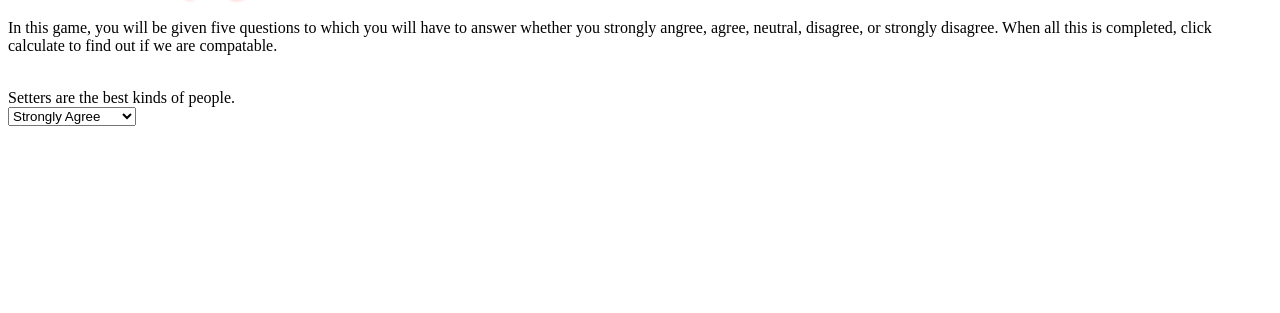
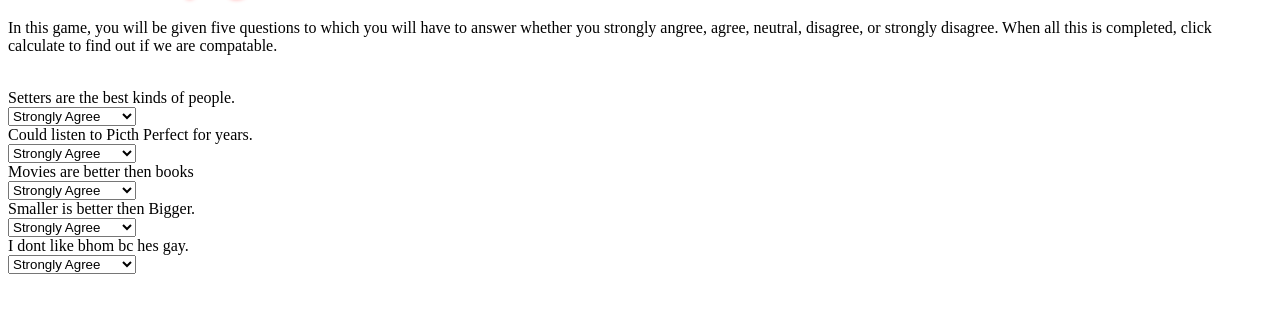
Before and after one commit to CameronHoying/matchmaker-for-web, a plain HTML site: page index.html in a window 1280 px wide. Shown: the part 61-374 px from the top of the page. Drawn offline with Linux system fonts and the light colour scheme.

Commit message:
Add files via upload

```diff
--- a/index.html
+++ b/index.html
@@ -27,6 +27,54 @@ h1 {
   <option value="2">Disagree</option>
   <option value="1">Strongly Disagree</option>
 </select>
+<br />
+<label>
+  Could listen to Picth Perfect for years.
+</label>
+<br />
+<select id="question2">
+  <option value="5">Strongly Agree</option>
+  <option value="4">Agree</option>
+  <option value="3">Neutral</option>
+  <option value="2">Disagree</option>
+  <option value="1">Strongly Disagree</option>
+</select>
+<br />
+<label>
+  Movies are better then books
+</label>
+<br />
+<select id="question3">
+  <option value="5">Strongly Agree</option>
+  <option value="4">Agree</option>
+  <option value="3">Neutral</option>
+  <option value="2">Disagree</option>
+  <option value="1">Strongly Disagree</option>
+</select>
+<br />
+<label>
+  Smaller is better then Bigger.
+</label>
+<br />
+<select id="question4">
+  <option value="5">Strongly Agree</option>
+  <option value="4">Agree</option>
+  <option value="3">Neutral</option>
+  <option value="2">Disagree</option>
+  <option value="1">Strongly Disagree</option>
+</select>
+<br />
+<label>
+  I dont like bhom bc hes gay.
+</label>
+<br />
+<select id="question5">
+  <option value="5">Strongly Agree</option>
+  <option value="4">Agree</option>
+  <option value="3">Neutral</option>
+  <option value="2">Disagree</option>
+  <option value="1">Strongly Disagree</option>
+</select>
 
 
 
```
